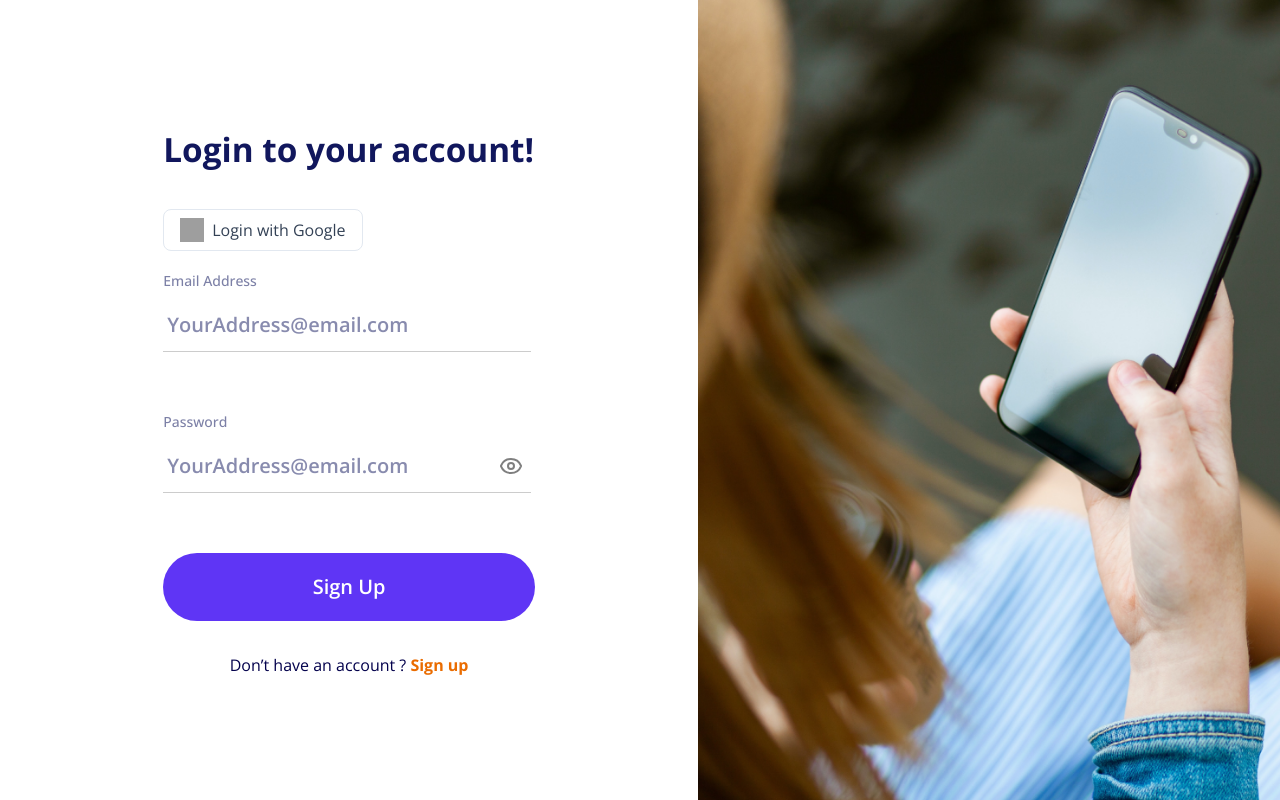
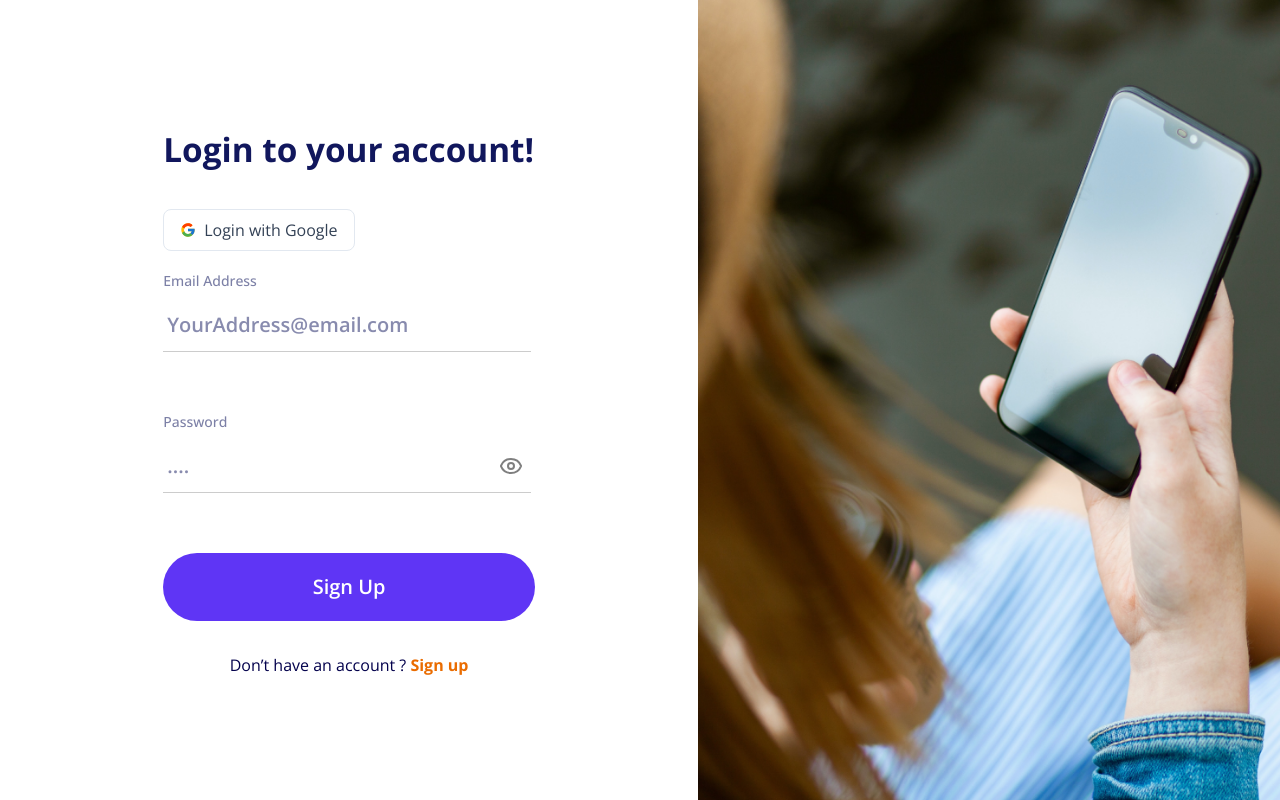
Before and after one commit to naimak659/chat-app, a React (Vite) app: page /login in a window 1280 px wide. Built offline with nearby package versions, Linux system fonts and the light colour scheme; no server answers; grey boxes are pictures that could not be loaded.

Commit message:
login with google and real time database connection done.

```diff
--- a/package.json
+++ b/package.json
@@ -12,6 +12,7 @@
   "dependencies": {
     "dotenv": "^16.4.5",
     "firebase": "^10.12.2",
+    "moment": "^2.30.1",
     "react": "^18.2.0",
     "react-dom": "^18.2.0",
     "react-icons": "^5.2.1",
--- /dev/null
+++ b/src/Utils/moment.js
@@ -0,0 +1,5 @@
+import moment from "moment";
+
+export const GetTimeNow = () => {
+  return moment().format("MM DD YYYY  h:mm:ss a");
+};
--- a/src/components/Login/LoginLeft.jsx
+++ b/src/components/Login/LoginLeft.jsx
@@ -1,11 +1,18 @@
-import React, { useState } from "react";
-
+import React, { useEffect, useState } from "react";
 import { HashLoader } from "react-spinners";
 import { emailValidation } from "../../Utils/validation";
-import { getAuth, signInWithEmailAndPassword } from "firebase/auth";
+import {
+  getAuth,
+  signInWithEmailAndPassword,
+  signInWithPopup,
+  GoogleAuthProvider,
+  signInWithRedirect,
+  getRedirectResult,
+} from "firebase/auth";
 import { ErrorToast, SuccesfullToast } from "../../Utils/toast";
 import { LuEye, LuEyeOff } from "react-icons/lu";
 import { Link } from "react-router-dom";
+import { FcGoogle } from "react-icons/fc";
 
 function LoginLeft() {
   const [userInfo, setUserInfo] = useState({
@@ -18,8 +25,7 @@ function LoginLeft() {
     emailError: "",
     passwordError: "",
   });
-  const [emailError, setEmailError] = useState("");
-  const [passwordError, setPasswordError] = useState("");
+
   const [loading, setLoading] = useState(false);
 
   const auth = getAuth();
@@ -31,6 +37,7 @@ function LoginLeft() {
       [e.target.id]: e.target.value,
     });
   };
+  const provider = new GoogleAuthProvider();
 
   const showPassword = (e) => {
     e.preventDefault();
@@ -42,14 +49,25 @@ function LoginLeft() {
     e.preventDefault();
 
     if (!email) {
-      setEmailError("Email required");
+      setErr({
+        ...err,
+        emailError: "Email required",
+      });
     } else if (emailValidation(email)) {
-      setEmailError("Email is not valid");
+      setErr({
+        ...err,
+        emailError: "Email is not valid",
+      });
     } else if (!password) {
-      setEmailError("");
-      setPasswordError("Password required");
+      setErr({
+        ...err,
+        passwordError: "Password required",
+      });
     } else {
-      setPasswordError("");
+      setErr({
+        emailError: "",
+        passwordError: "",
+      });
       setLoading(true);
       signInWithEmailAndPassword(auth, userInfo.email, userInfo.password)
         .then((userCredential) => {
@@ -67,11 +85,40 @@ function LoginLeft() {
         })
         .finally(() => {
           setLoading(false);
-          setEmailError("");
-          setPasswordError("");
+          setErr({
+            emailError: "",
+            passwordError: "",
+          });
         });
     }
   };
+
+  const handleGoogleLogin = () => {
+    // e.preventDefault();
+    try {
+      const provider = new GoogleAuthProvider();
+      signInWithPopup(auth, provider)
+        .then((result) => {
+          // This gives you a Google Access Token. You can use it to access the Google API.
+          const credential = GoogleAuthProvider.credentialFromResult(result);
+          const token = credential.accessToken;
+          const user = result.user;
+          console.log(user);
+          SuccesfullToast("Logged in with Google");
+        })
+        .catch((error) => {
+          // Handle Errors here.
+          const errorCode = error.code;
+          ErrorToast(errorCode);
+          console.log(errorCode);
+        });
+    } catch (error) {
+      console.log(error);
+    }
+  };
+
+
+
   return (
     <>
       <div className="flex flex-col items-center justify-center w-[60%] h-full  font-openSans">
@@ -82,18 +129,15 @@ function LoginLeft() {
             </h3>
           </div>
 
+          <div className="flex mb-5" onClick={() => handleGoogleLogin()}>
+            <button className="px-4 py-2 border flex items-center gap-2 border-slate-200  rounded-lg text-slate-700  hover:border-slate-400 hover:text-slate-900  hover:shadow transition duration-150">
+              <span>
+                <FcGoogle />
+              </span>
+              <span>Login with Google</span>
+            </button>
+          </div>
           <form action="">
-            <div class="flex mb-5">
-              <button class="px-4 py-2 border flex gap-2 border-slate-200  rounded-lg text-slate-700  hover:border-slate-400 hover:text-slate-900  hover:shadow transition duration-150">
-                <img
-                  class="w-6 h-6"
-                  src="https://www.svgrepo.com/show/475656/google-color.svg"
-                  loading="lazy"
-                  alt="google logo"
-                />
-                <span>Login with Google</span>
-              </button>
-            </div>
             <div className="flex flex-col gap-12">
               <div className="flex flex-col gap-2">
                 <label
@@ -108,9 +152,10 @@ function LoginLeft() {
                   id="email"
                   placeholder="YourAddress@email.com"
                   onChange={handleOnChange}
+                  autoComplete="username"
                 />
                 <p className="text-warning font-medium text-sm mt-1 font-openSans">
-                  {emailError}
+                  {err.emailError}
                 </p>
               </div>
               <div className="flex flex-col gap-2">
@@ -126,7 +171,8 @@ function LoginLeft() {
                     type={eyeOpen ? "text" : "password"}
                     id="password"
                     onChange={handleOnChange}
-                    placeholder="YourAddress@email.com"
+                    placeholder="...."
+                    autoComplete="current-password"
                   />
                   <button
                     className="text-2xl text-cs-gray/50 absolute right-3 top-1/2 -translate-y-1/2"
@@ -137,7 +183,7 @@ function LoginLeft() {
                 </div>
 
                 <p className="text-warning font-medium text-sm mt-1 font-openSans">
-                  {passwordError}
+                  {err.passwordError}
                 </p>
               </div>
             </div>
--- a/src/components/Register/RegisterLeft.jsx
+++ b/src/components/Register/RegisterLeft.jsx
@@ -2,6 +2,7 @@ import React, { useState } from "react";
 import RegisterInput from "./RegisterInput";
 import { emailValidation } from "../../Utils/validation";
 import { SuccesfullToast, ErrorToast, InfoToast } from "../../Utils/toast";
+import { getDatabase, push, ref, set } from "firebase/database";
 import {
   getAuth,
   createUserWithEmailAndPassword,
@@ -11,7 +12,8 @@ import {
 import appDB from "../../FirebaseConfig/FireBaseDBConnection";
 
 import { HashLoader } from "react-spinners";
-import { Link } from "react-router-dom";
+import { Link, useNavigate } from "react-router-dom";
+import { GetTimeNow } from "../../Utils/moment";
 
 function RegisterLeft() {
   const [email, setEmail] = useState("");
@@ -26,6 +28,8 @@ function RegisterLeft() {
   const [passwordError, setPasswordError] = useState("");
   // fire base sign up
   const auth = getAuth(appDB);
+  const db = getDatabase();
+  const navigate = useNavigate();
 
   // handling input's on change
   const handleEmail = (e) => {
@@ -82,6 +86,22 @@ function RegisterLeft() {
               console.log(err);
             });
         })
+        .then(() => {
+          const usersRef = ref(db, "users");
+          set(push(usersRef), {
+            uid: auth.currentUser.uid,
+            username: fullname,
+            userEmail: auth.currentUser.email,
+            createdAt: GetTimeNow(),
+          })
+            .then(() => {
+              console.log("Your data saved");
+              SuccesfullToast("Your data saved");
+            })
+            .catch((err) => {
+              console.log(err);
+            });
+        })
         .catch((err) => {
           console.log(err);
           const error = err.message || err;
@@ -98,7 +118,7 @@ function RegisterLeft() {
         });
     }
   };
-  console.log(auth.currentUser);
+
   return (
     <>
       <div className="flex flex-col items-center justify-center w-[60%] h-full ">
```
Also changed, not shown: 1 other file (tests, documents, lock files or other folders).
